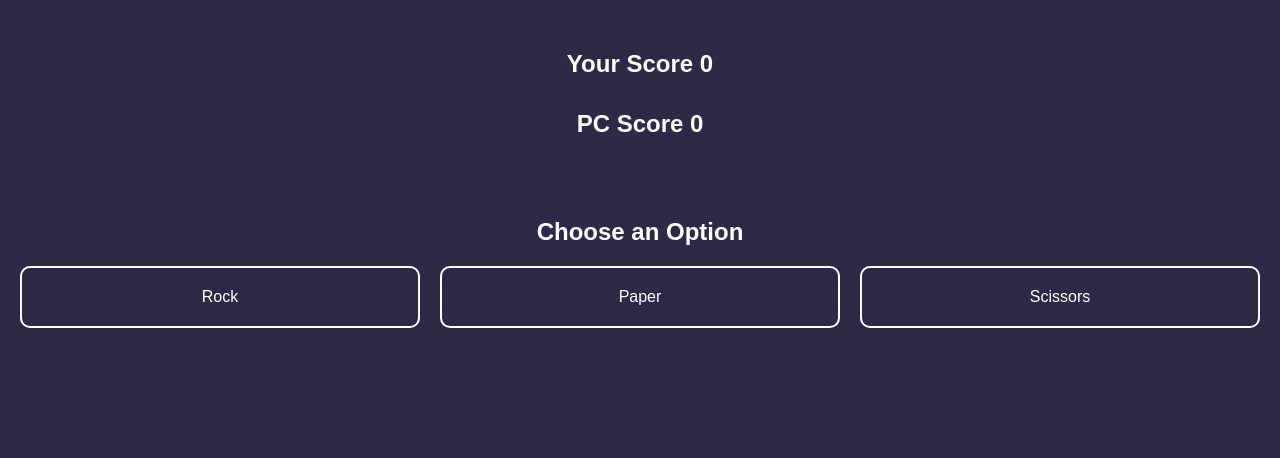
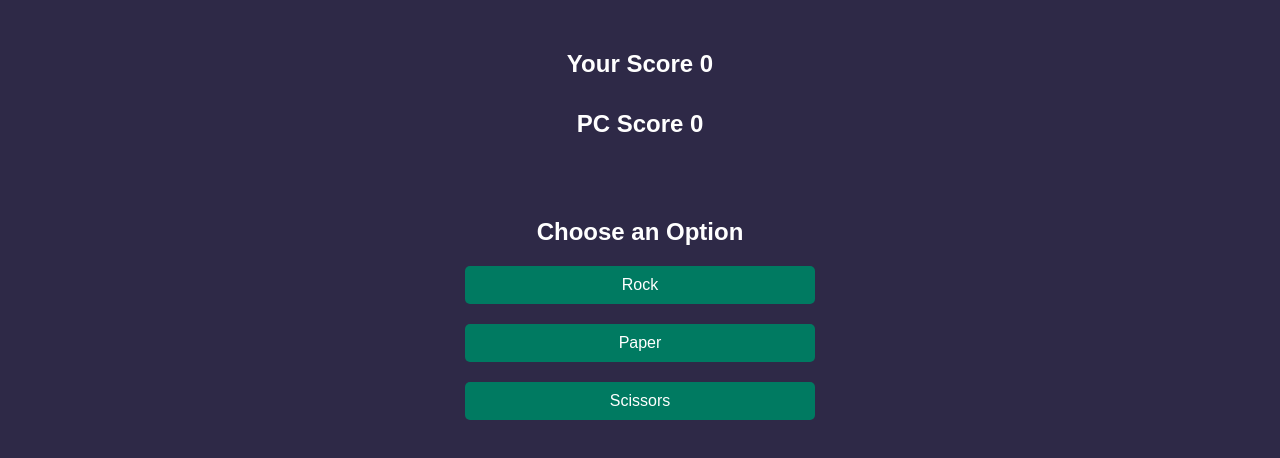
Before and after one commit to RexLinus/Rock-Paper-Scissors, a plain HTML site: page index..html in a window 1280 px wide. Drawn offline with Linux system fonts and the light colour scheme.

Commit message:
Adjust game options layout

```diff
--- a/style.css
+++ b/style.css
@@ -33,14 +33,22 @@ body {
   align-items: center;
   justify-content: center;
   gap: 20px;
+  flex-direction: column;
 }
 
 .options p {
-  flex: 320px 1;
+  flex: 1;
+  width: 100%;
+  max-width: 350px;
+  padding: 10px 0;
   text-align: center;
-  border: 2px solid white;
-  padding: 20px;
-  border-radius: 10px;
+  border-radius: 5px;
   cursor: pointer;
+  -webkit-user-select: none;
   user-select: none;
+  background-color: #007a61;
 }
+
+.options p:hover {
+  background-color: #015a48;
+}
```
